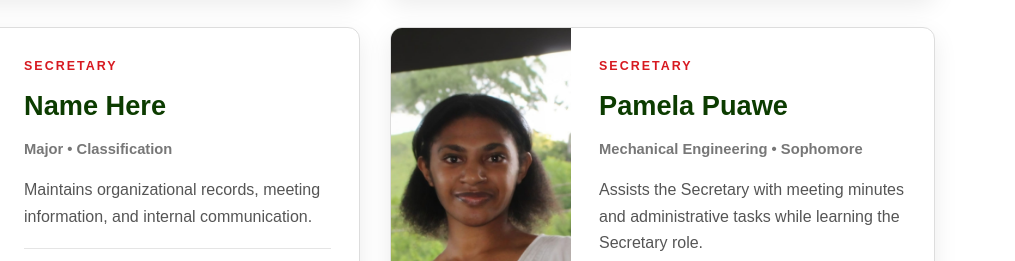
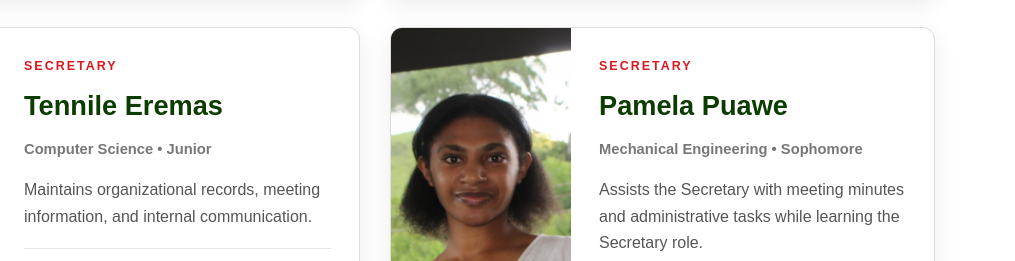
Before and after one commit to japhetkapak8-cpu/PNGSA-SDSU, a plain HTML site: page leadership.html in a window 1280 px wide. Shown: the part 853-1114 px from the top of the page, 265-1280 px from the left. Drawn offline with Linux system fonts and the light colour scheme.

Commit message:
Update secretary leadership details

```diff
--- a/leadership.html
+++ b/leadership.html
@@ -160,10 +160,10 @@
 
         <div class="executive-info">
           <p class="executive-role">Secretary</p>
-          <h3>Name Here</h3>
+          <h3>Tennile Eremas</h3>
 
           <p class="executive-details">
-            Major • Classification
+            Computer Science • Junior
           </p>
 
           <p class="executive-bio">
```
